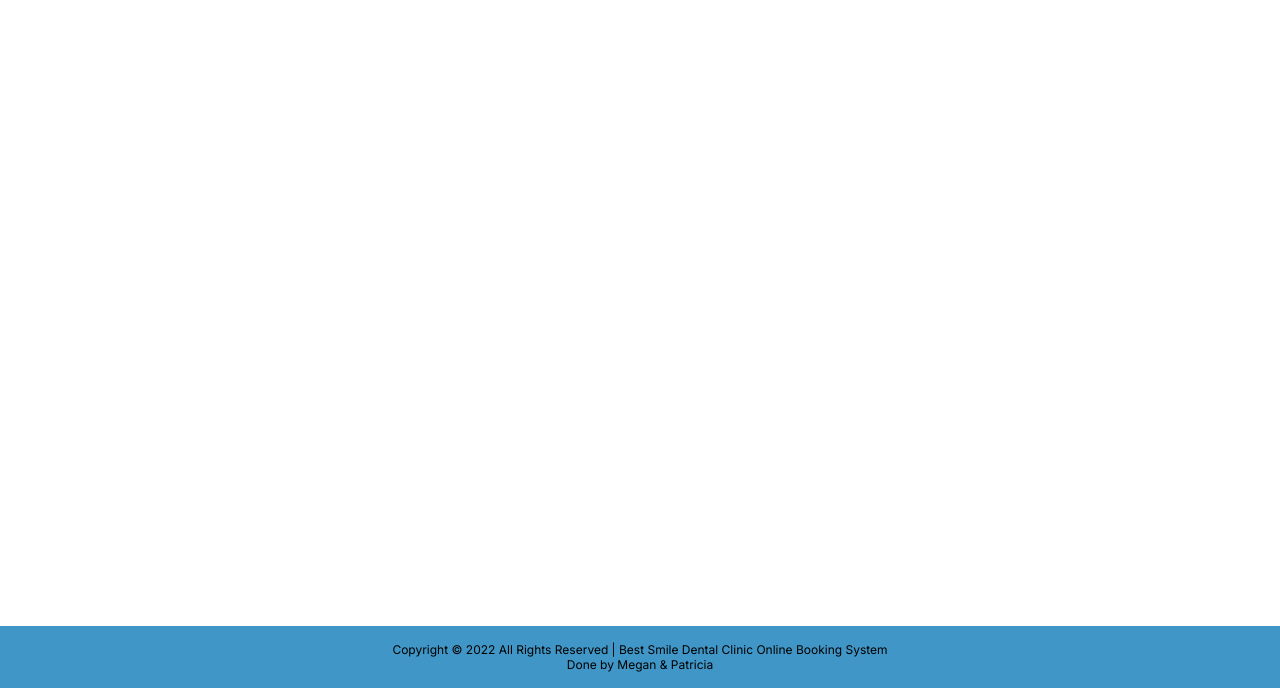
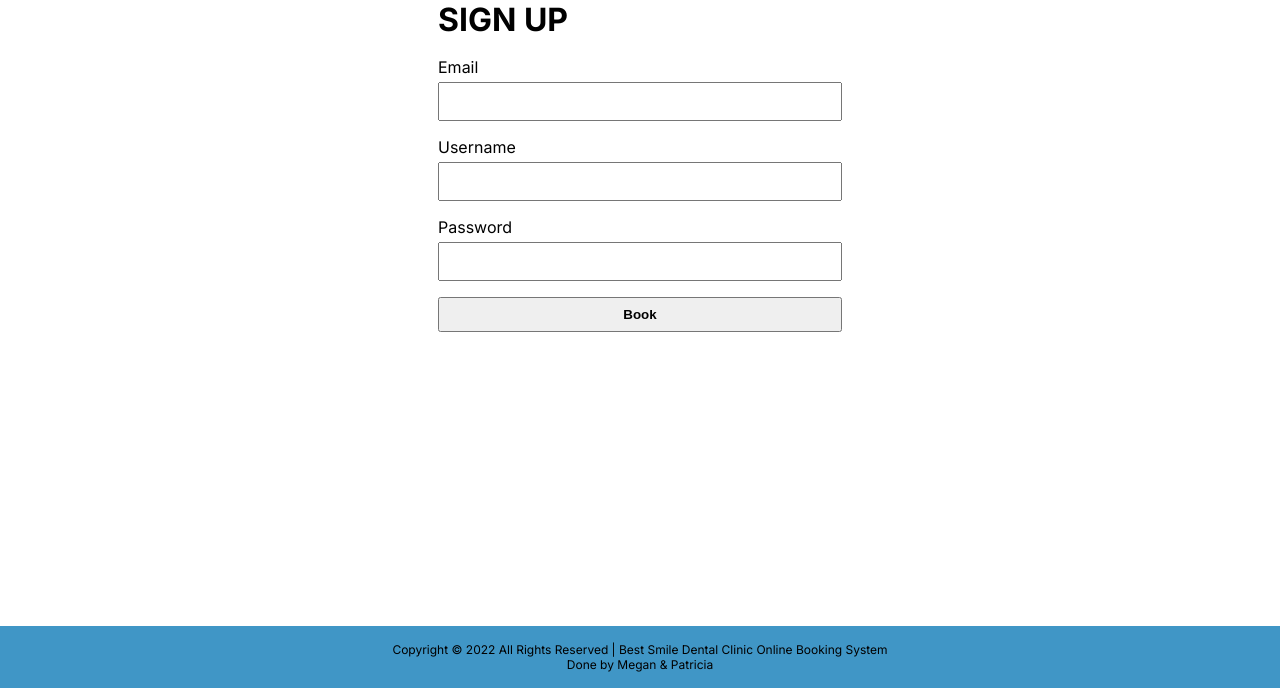
Before and after one commit to megonica/IE4717-Project, a PHP site: page /register.php in a window 1280 px wide. Shown: the part 112-800 px from the top of the page. Run offline with PHP 8.4, Linux system fonts and the light colour scheme.

Commit message:
sign up page

```diff
--- a/pages/login page/login.php
+++ b/pages/login page/login.php
@@ -13,7 +13,6 @@
         height: auto;
         display: flex;
         justify-content: center;
-        align-items: center;
         padding-bottom: 16px;
       }
 
--- a/pages/register page/register.php
+++ b/pages/register page/register.php
@@ -7,11 +7,65 @@
     <title>Best Smile Dental Clinic - Register</title>
     <link rel="stylesheet" href="../../styles/global.css">
     <link rel="shortcut icon" href="../../images/favicon.ico" type="image/x-icon">
+    <style type="text/css">
+      .container{
+        width: 100%;
+        height: auto;
+        display: flex;
+        justify-content: center;
+        padding-bottom: 16px;
+      }
+
+      h1{
+        margin-top: 0px;
+        margin-bottom: 18px;
+      }
+
+      label{
+        margin-bottom: 5px;
+        display: block;
+      }
+
+      button,
+      input{
+       width: 400px;
+       height: 35px;
+      }
+
+      input{
+        display: block;
+        margin-bottom: 16px;
+        padding: 0;
+      }
+
+      button {
+        font-weight: bold;
+        width: 100%;
+      }
+
+      hr{
+        margin: 0;
+        margin-top: 16px;
+      }
+    </style>
   </head>
   <body>
     <?php include '../../components/header.php';?>
     <div class="content">
-
+      <div class="container">
+        <form action="" method="post">
+          <div class="login">
+              <h1>SIGN UP</h1>
+              <label for="email">Email</label>
+              <input type="text" id="email" name="email">
+              <label for="username">Username</label>
+              <input type="text" id="username" name="username">
+              <label for="password">Password</label>
+              <input type="text" id="password" name="password">
+              <button type="submit">Book</button>
+          </div>
+        </form>
+      </div>
     </div>
     <?php include '../../components/footer.php';?>
   </body>
```
